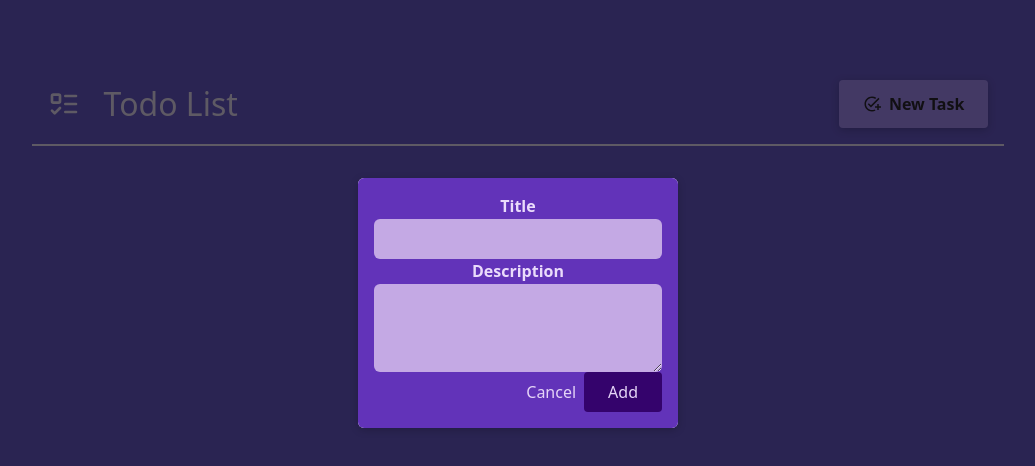
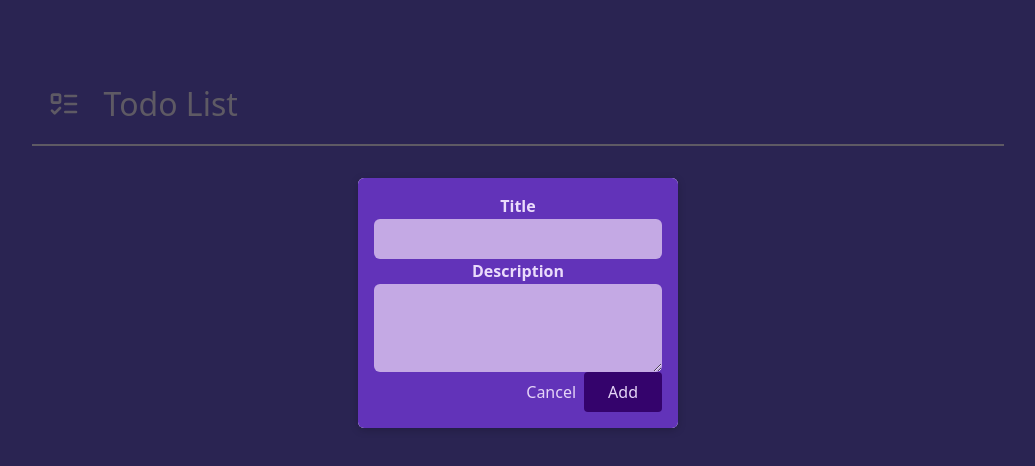
Before and after one commit to ManhhND/react-todo-list, a React (Vite) app: page /create-task in a window 1280 px wide. Shown: the top 466 px of the page, without its empty margins (122-1157 px from the left). Built offline with nearby package versions, Linux system fonts and the light colour scheme.

Commit message:
refactor: remove "New Task" button from Header component

```diff
--- a/src/components/Header.module.css
+++ b/src/components/Header.module.css
@@ -16,21 +16,3 @@
   align-items: center;
   color: #ece1fa;
 }
-
-.button {
-  display: inline-flex;
-  align-items: center;
-  gap: 0.5rem;
-  padding: 0.75rem 1.5rem;
-  background-color: #a990fb;
-  color: #2a2630;
-  border: none;
-  border-radius: 4px;
-  box-shadow: 0 2px 8px rgba(0, 0, 0, 0.2);
-  cursor: pointer;
-  font-weight: bold;
-}
-
-.button:hover {
-  background-color: #8c6cf7;
-}
--- a/src/components/Header.tsx
+++ b/src/components/Header.tsx
@@ -1,5 +1,4 @@
 import { LuListTodo } from 'react-icons/lu';
-import { MdAddTask } from 'react-icons/md';
 import { Link } from 'react-router-dom';
 import classes from './Header.module.css';
 
@@ -8,14 +7,10 @@ const Header = () => {
     <header className={classes.header}>
       <h1 className={classes.logo}>
         <LuListTodo />
-        Todo List
+        <Link to="/">
+          Todo List
+        </Link>
       </h1>
-      <p>
-        <Link className={classes.button} to='/create-task'>
-          <MdAddTask size={18} />
-          New Task
-        </Link>
-      </p>
     </header>
   );
 }
```
